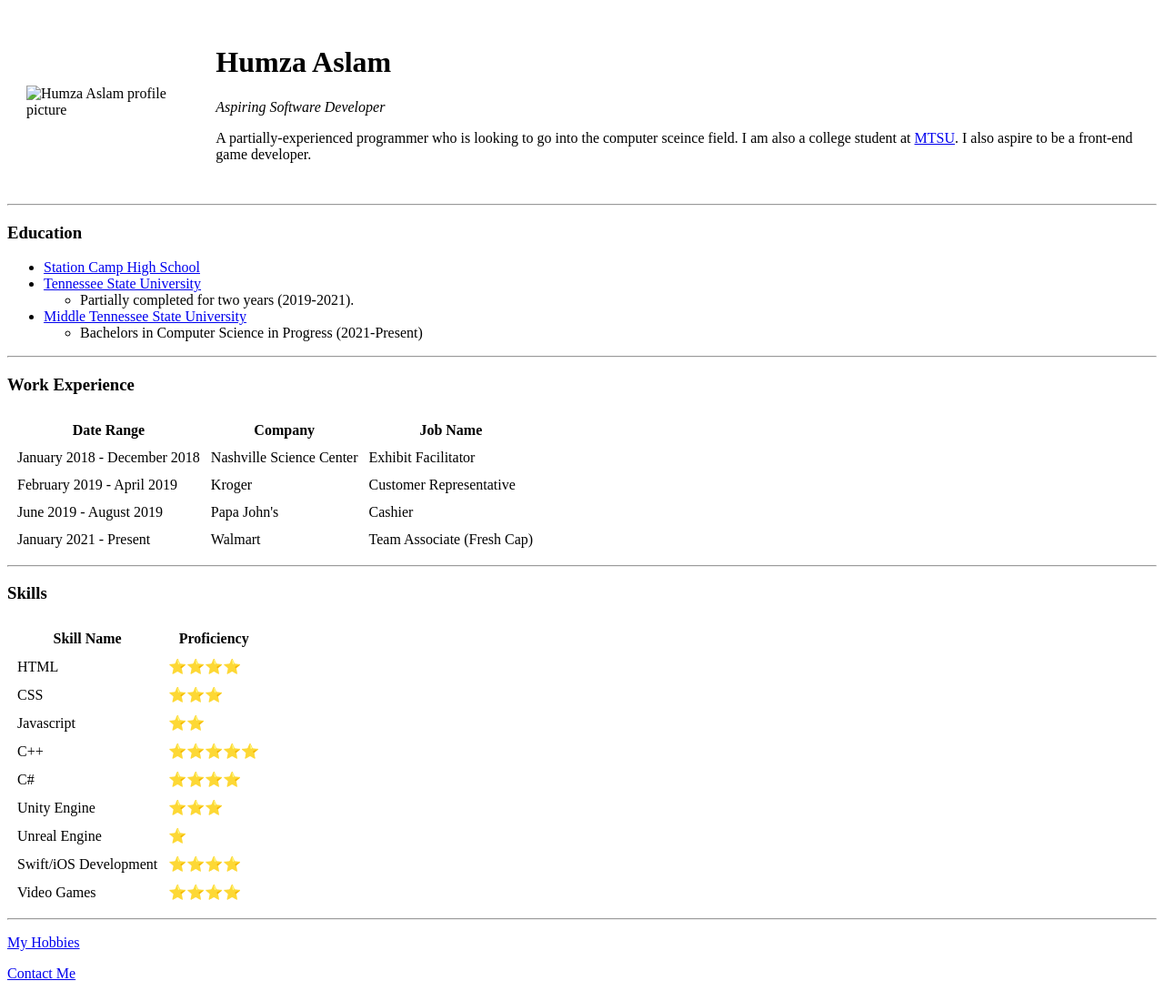
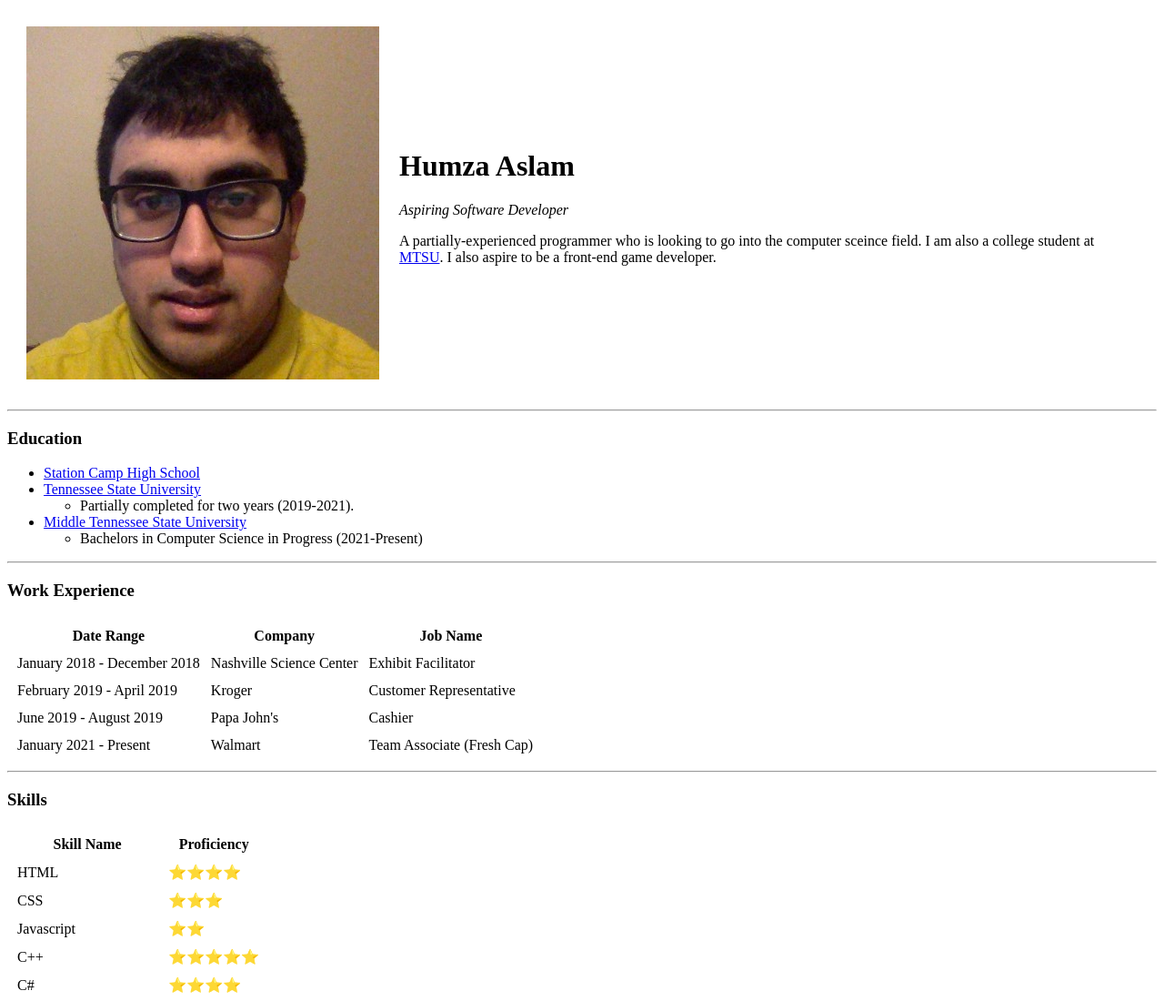
Before and after one commit to humzaaslam1/CV, a plain HTML site: page index.html in a window 1280 px wide. Shown: the top 1100 px of the page at 91% size. Drawn offline with Linux system fonts and the light colour scheme; the site is published under a folder, as on GitHub Pages, so addresses that start at the root find nothing.

Commit message:
Update index.html

```diff
--- a/index.html
+++ b/index.html
@@ -10,7 +10,7 @@
     <header>
         <table cellspacing="20">
             <tr>
-                <td><img src="/Images/profile-picture.jpeg" alt="Humza Aslam profile picture"></td>
+                <td><img src="Images/profile-picture.jpeg" alt="Humza Aslam profile picture"></td>
                 <td>
                     <h1>Humza Aslam</h1>
                     <p><em>Aspiring Software Developer</em></p>
```
